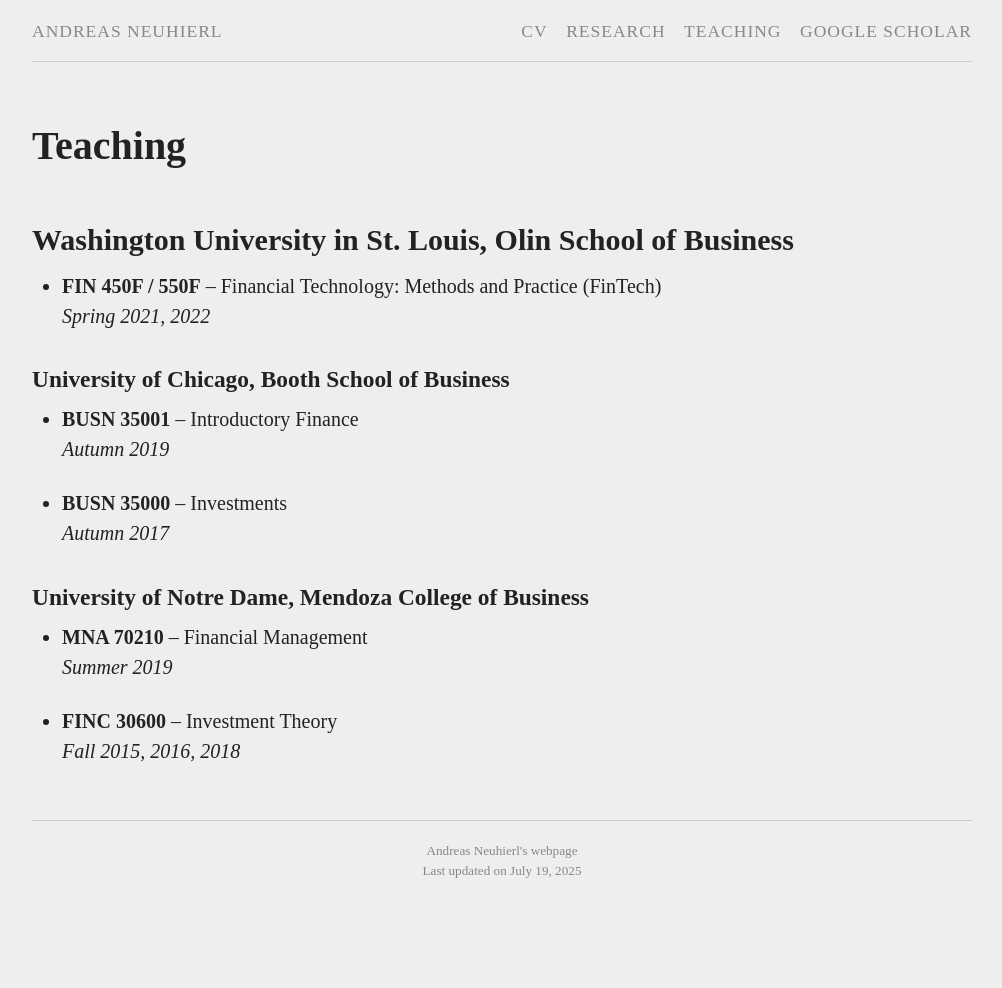
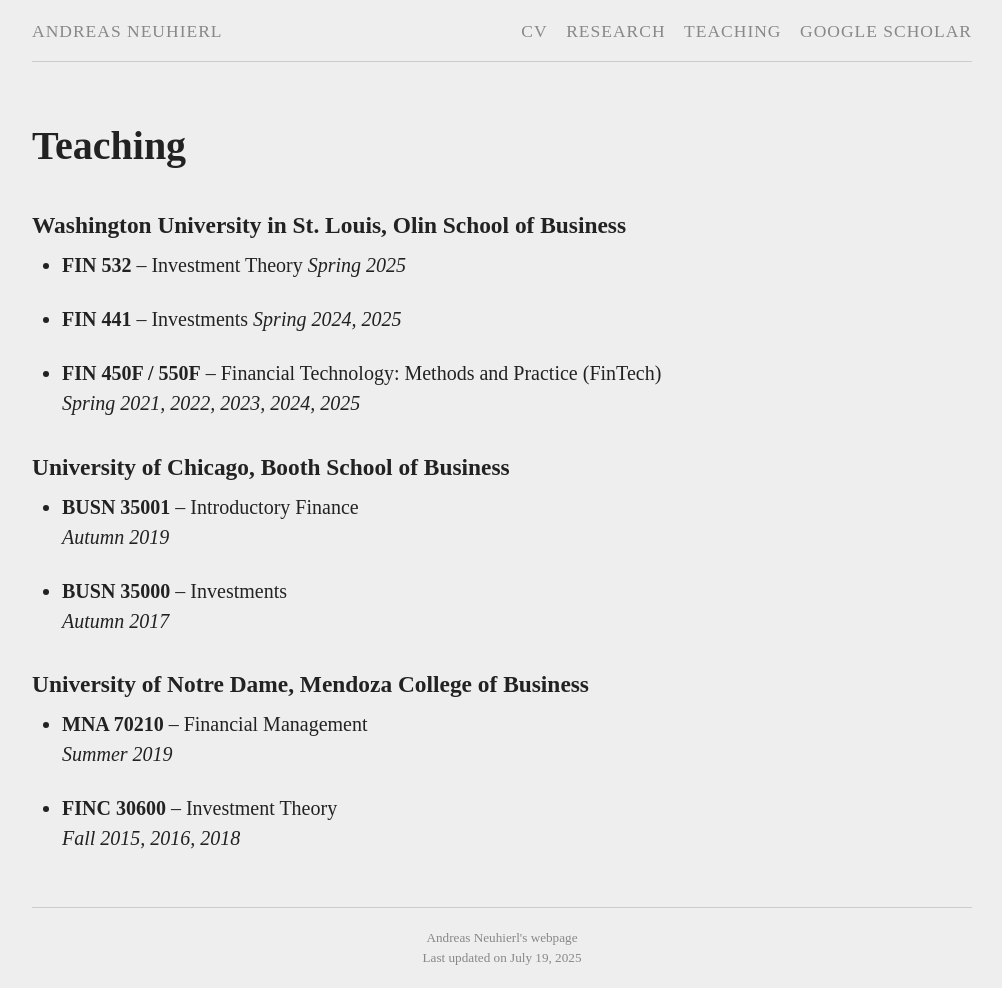
Before and after one commit to aneuhierl/aneuhierl.github.io, a Jekyll site: the page built from teaching.md, in a window 1280 px wide. Shown: the whole page, without its empty margins (138-1140 px from the left). Built offline with Jekyll 4.4.1, drawn with Linux system fonts in a browser that asks for light colours; comment, search, counter and statistics services are not loaded; before the commit the page ends 900 px from its top, so only the background shows below that.

Commit message:
Update teaching.md

```diff
--- a/teaching.md
+++ b/teaching.md
@@ -4,10 +4,16 @@
 permalink: /teaching/
 ---
 
-## Washington University in St. Louis, Olin School of Business
+### Washington University in St. Louis, Olin School of Business
+
+* **FIN 532**  -- Investment Theory
+  *Spring 2025*
+
+* **FIN 441**  -- Investments
+  *Spring 2024, 2025*
 
 * **FIN 450F / 550F**  -- Financial Technology: Methods and Practice (FinTech)
-  *Spring 2021, 2022*
+  *Spring 2021, 2022, 2023, 2024, 2025*
 
 
 ### University of Chicago, Booth School of Business
```
